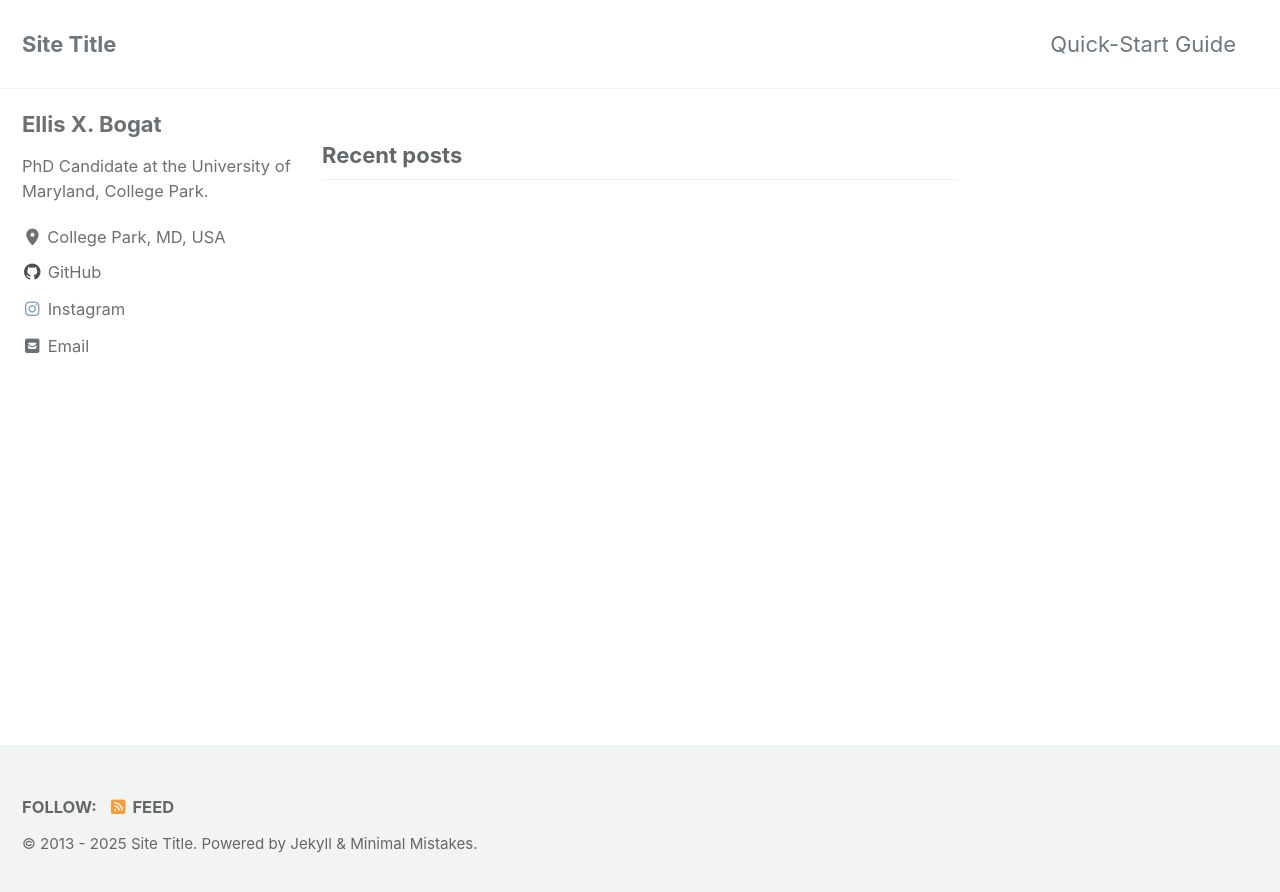
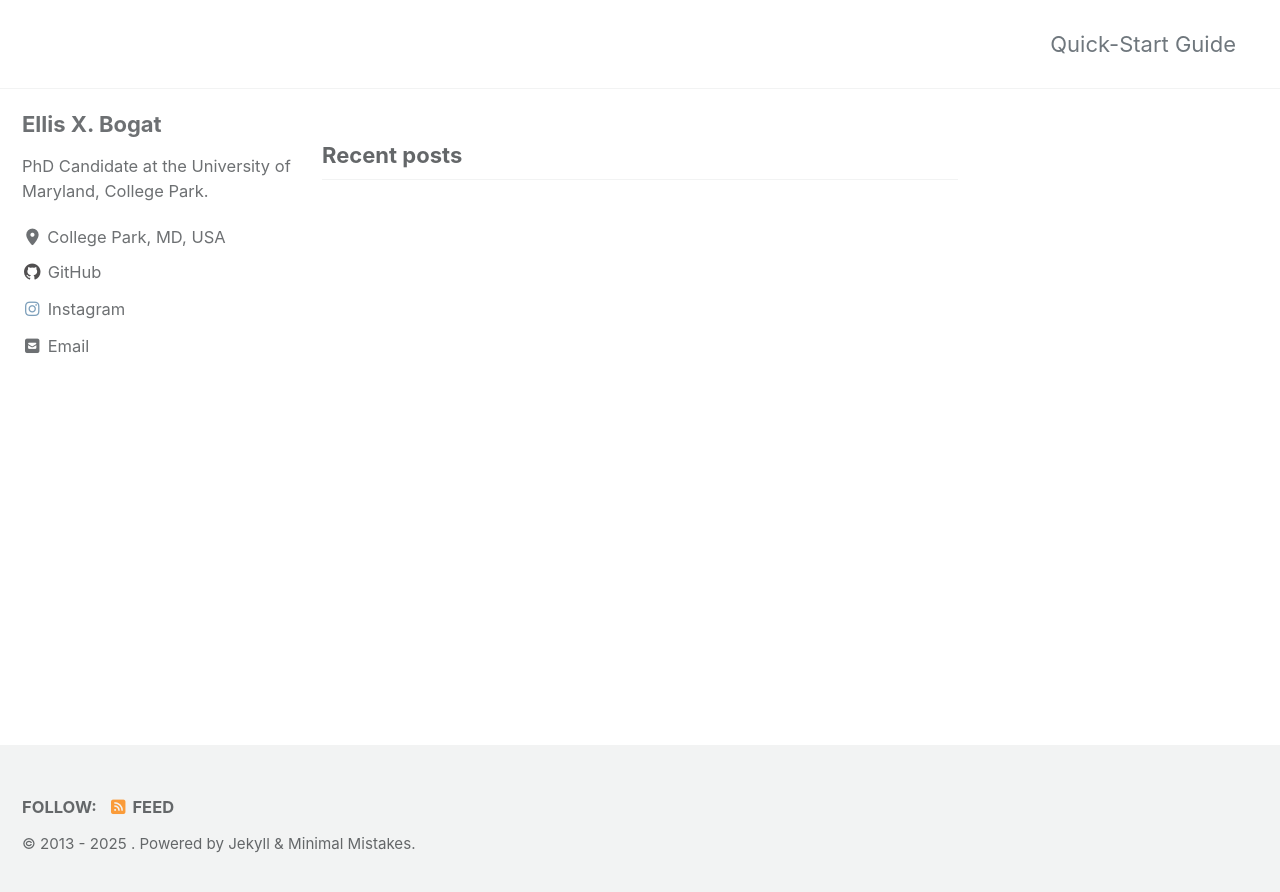
Before and after one commit to ell-bogat/ell-bogat.github.io, a Jekyll site: the page built from index.html, in a window 1280 px wide. Shown: the top 892 px of the page. Built offline with Jekyll 4.4.1, drawn with Linux system fonts in a browser that asks for light colours; cached includes are drawn as plain includes; the list of posts is cut into pages by our own code; part of the change alters nothing that is shown.

Commit message:
config edits

```diff
--- a/_config.yml
+++ b/_config.yml
@@ -17,14 +17,14 @@ minimal_mistakes_skin    : "default" # "air", "aqua", "contrast", "dark", "dirt"
 # Site Settings
 locale                   : "en-US"
 rtl                      : # true, false (default) # turns direction of the page into right to left for RTL languages
-title                    : "Site Title"
+title                    : ""
 title_separator          : "-"
 subtitle                 : # site tagline that appears below site title in masthead
-name                     : "Your Name"
-description              : "An amazing website."
-url                      : # the base hostname & protocol for your site e.g. "https://mmistakes.github.io"
+name                     : "Ellis X. Bogat"
+description              : "Ellis Bogat's academic website."
+url                      : "ell-bogat.github.io" # the base hostname & protocol for your site e.g. "https://mmistakes.github.io"
 baseurl                  : # the subpath of your site, e.g. "/blog"
-repository               : # GitHub username/repo-name e.g. "mmistakes/minimal-mistakes"
+repository               : "ell-bogat/ell-bogat.github.io" # GitHub username/repo-name e.g. "mmistakes/minimal-mistakes"
 teaser                   : # path of fallback teaser image, e.g. "/assets/images/500x300.png"
 logo                     : # path of logo image to display in the masthead, e.g. "/assets/images/88x88.png"
 masthead_title           : # overrides the website title displayed in the masthead, use " " for no title
@@ -321,7 +321,7 @@ defaults:
     values:
       layout: single
       author_profile: true
-      read_time: true
+      read_time: false
       comments: # true
       share: true
       related: true
```
